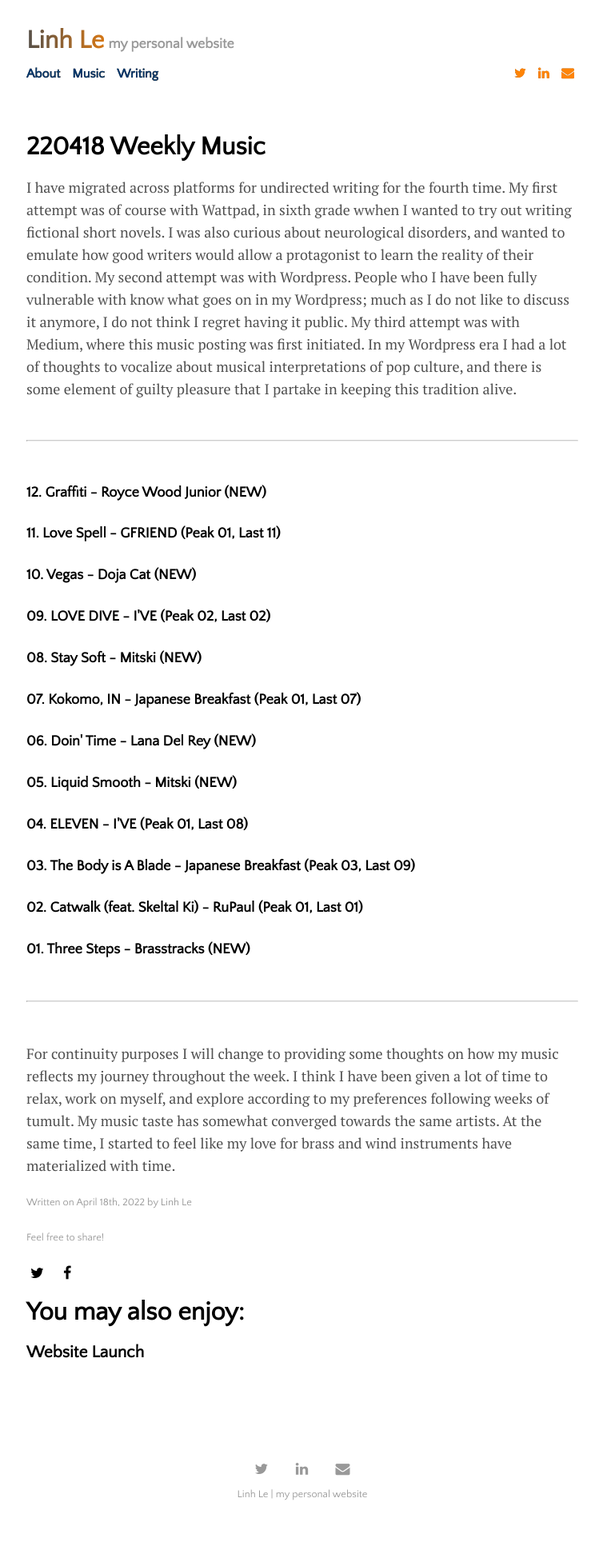
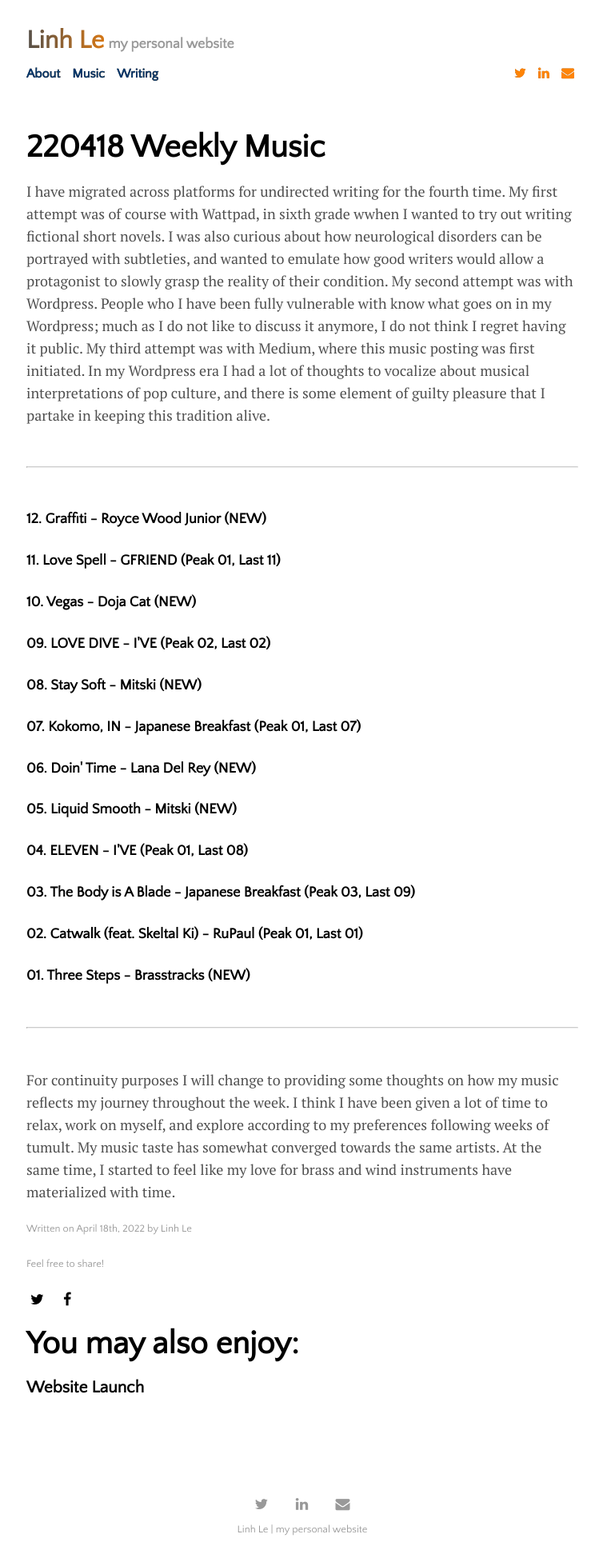
Before and after one commit to aidenva/aidenva.github.io, a Jekyll site: the page built from _posts/2022-04-18-weekly-music.md, in a window 1280 px wide. Shown: the whole page at 80% size, without its empty margins (262-1016 px from the left). Built offline with Jekyll 4.4.1, drawn with Linux system fonts in a browser that asks for light colours; before the commit the page ends 1914 px from its top, so only the background shows below that.

Commit message:
changing wording

```diff
--- a/_posts/2022-04-18-weekly-music.md
+++ b/_posts/2022-04-18-weekly-music.md
@@ -7,7 +7,7 @@
 
 ---
 
-I have migrated across platforms for undirected writing for the fourth time. My first attempt was of course with Wattpad, in sixth grade wwhen I wanted to try out writing fictional short novels. I was also curious about neurological disorders, and wanted to emulate how good writers would allow a protagonist to learn the reality of their condition. My second attempt was with Wordpress. People who I have been fully vulnerable with know what goes on in my Wordpress; much as I do not like to discuss it anymore, I do not think I regret having it public. My third attempt was with Medium, where this music posting was first initiated. In my Wordpress era I had a lot of thoughts to vocalize about musical interpretations of pop culture, and there is some element of guilty pleasure that I partake in keeping this tradition alive.
+I have migrated across platforms for undirected writing for the fourth time. My first attempt was of course with Wattpad, in sixth grade wwhen I wanted to try out writing fictional short novels. I was also curious about how neurological disorders can be portrayed with subtleties, and wanted to emulate how good writers would allow a protagonist to slowly grasp the reality of their condition. My second attempt was with Wordpress. People who I have been fully vulnerable with know what goes on in my Wordpress; much as I do not like to discuss it anymore, I do not think I regret having it public. My third attempt was with Medium, where this music posting was first initiated. In my Wordpress era I had a lot of thoughts to vocalize about musical interpretations of pop culture, and there is some element of guilty pleasure that I partake in keeping this tradition alive.
 <hr>
 <h4>12. Graffiti - Royce Wood Junior             (NEW)             </h4>
 <h4>11. Love Spell - GFRIEND                     (Peak 01, Last 11)</h4>
--- a/_sass/_base.scss
+++ b/_sass/_base.scss
@@ -20,7 +20,7 @@
 }
 
 h1 {
-  font-size: 2rem;
+  font-size: 2.5rem;
 }
 
 h1 a {
```
Also changed, not shown: menu/music.md (+1 -1 lines).
